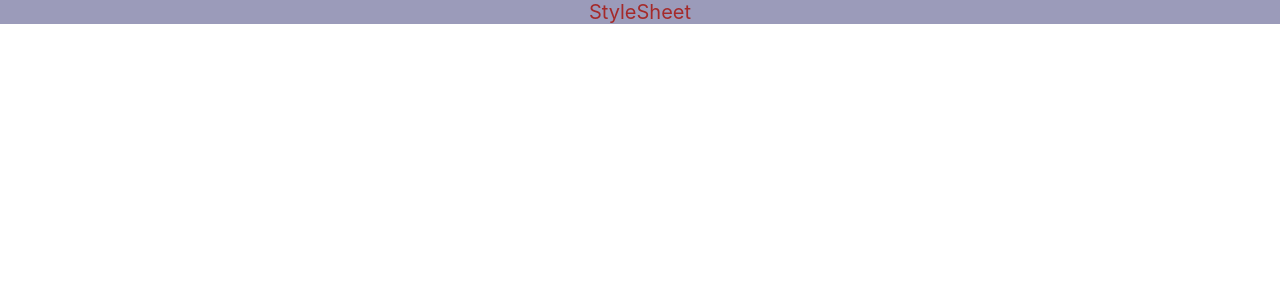
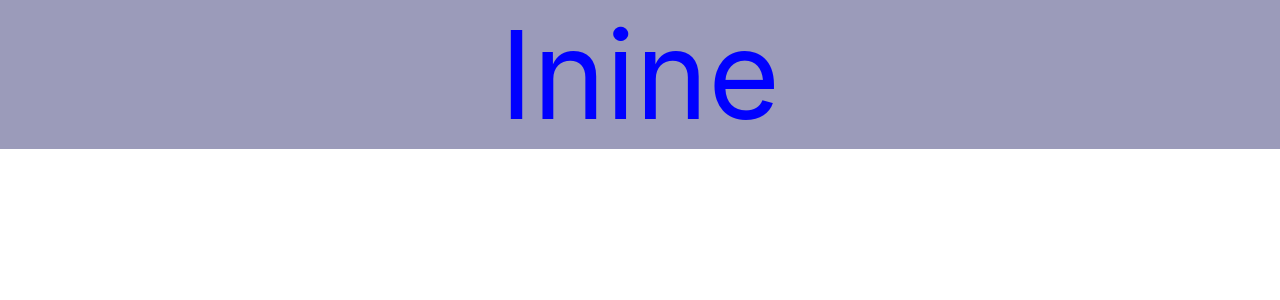
Before and after one commit to hanzalarohan123/Lupin, a React (Create React App) app: page / in a window 1280 px wide. Shown: the top 300 px of the page. Built offline with nearby package versions, Linux system fonts and the light colour scheme.

Commit message:
added css inline

```diff
--- a/src/App.js
+++ b/src/App.js
@@ -12,12 +12,15 @@ import IfnElse from "./Components/IfnElse";
 import ListRendering from "./Components/ListRendering";
 import PersonRendering from "./Components/PersonRendering";
 import StyleSheet from "./Components/StyleSheet";
+import Inine from "./Components/Inine";
 function App() {
   return (
     <div className="App">
-      <StyleSheet primary={true}/>
 
-      {/*<PersonRendering/>
+      <Inine/>
+      {/*<StyleSheet primary={true}/>
+
+      <PersonRendering/>
        <ListRendering/>
        <IfnElse/>
 
--- /dev/null
+++ b/src/Components/Inine.js
@@ -0,0 +1,16 @@
+import React from 'react'
+
+
+const cssIdhrSeAygi =
+{
+    color:'blue',
+    fontSize:'123px'
+}
+function Inine() {
+
+  return (
+    <div style={cssIdhrSeAygi} >Inine</div>
+  )
+}
+
+export default Inine
```
